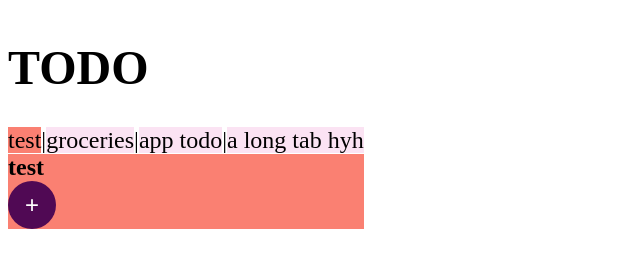
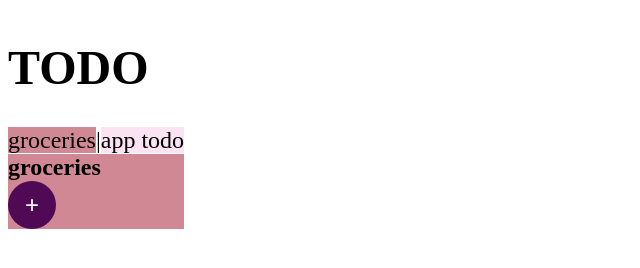
Before and after one commit to djoshuac/todo, a plain HTML site: page public/index.html in a window 1280 px wide. Shown: the whole page, without its empty margins (0-640 px from the left). Drawn offline with Linux system fonts and the light colour scheme.

Commit message:
clean up a bit

```diff
--- a/public/src/main.js
+++ b/public/src/main.js
@@ -9,7 +9,7 @@ createApp({
         TodoList,
     },
     setup() {
-        const tabs = ref(['test', 'groceries', 'app todo', 'a long tab hyh'])
+        const tabs = ref(['groceries', 'app todo'])
         const selectedTab = ref(tabs.value[0]);
 
         return {
--- a/public/style/main.css
+++ b/public/style/main.css
@@ -27,7 +27,7 @@ button {
 }
 .selected-tab {
     cursor: pointer;
-    background-color: salmon;
+    background-color: #D08994;
 }
 .tab:hover {
     cursor: pointer;
@@ -35,7 +35,7 @@ button {
     color: whitesmoke
 }
 .tab-view {
-    background-color: salmon;
+    background-color: #D08994;
 }
 .column {
     display: inline-flex;
@@ -68,7 +68,7 @@ input[type=text]:focus, input[type=text] {
 }
 ::selection, ::-moz-selection {
     color: whitesmoke;
-    background: lightcoral;
+    background: salmon;
 }
 
 .card {
@@ -83,7 +83,7 @@ input[type=text]:focus, input[type=text] {
 .done-button, .delete-button {
     cursor: pointer;
 }
-textarea:focus, input:focus{
+input:focus{
     outline: none;
     background-color: none;
     background: transparent;
```
